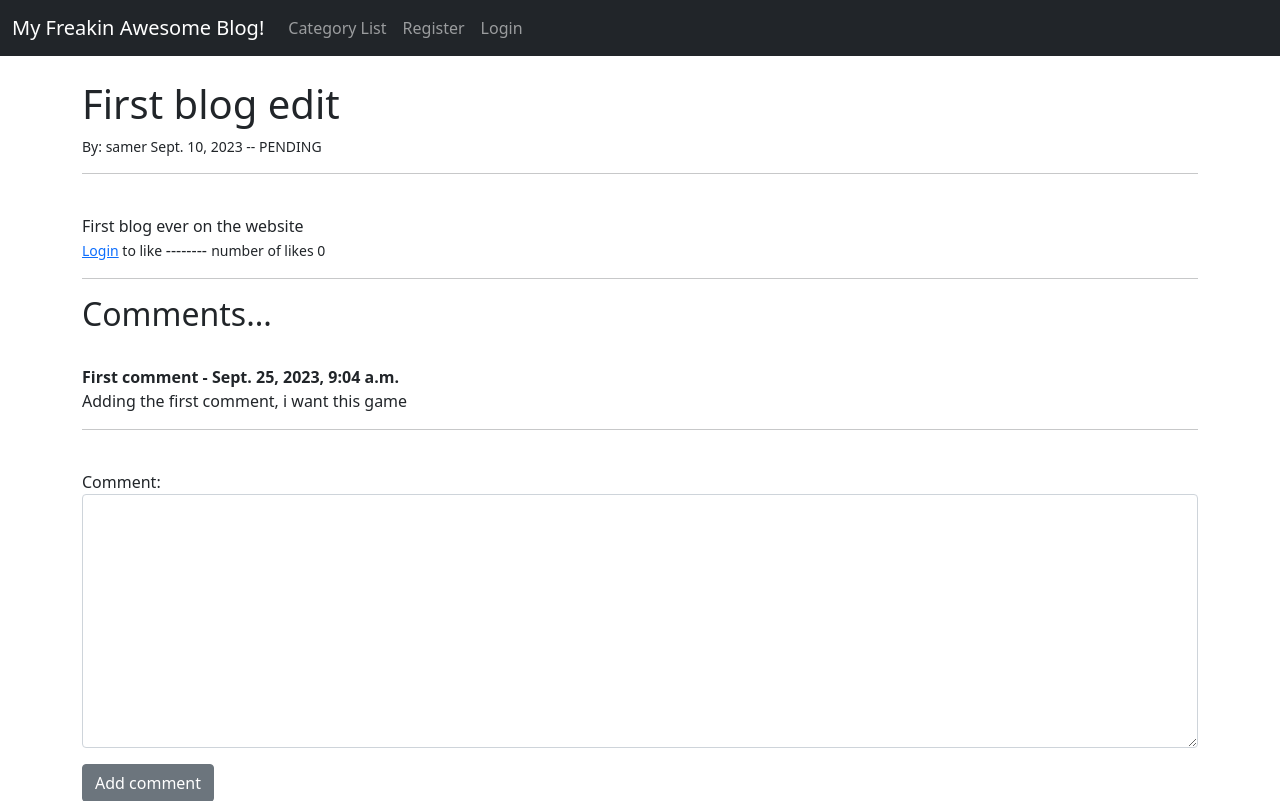
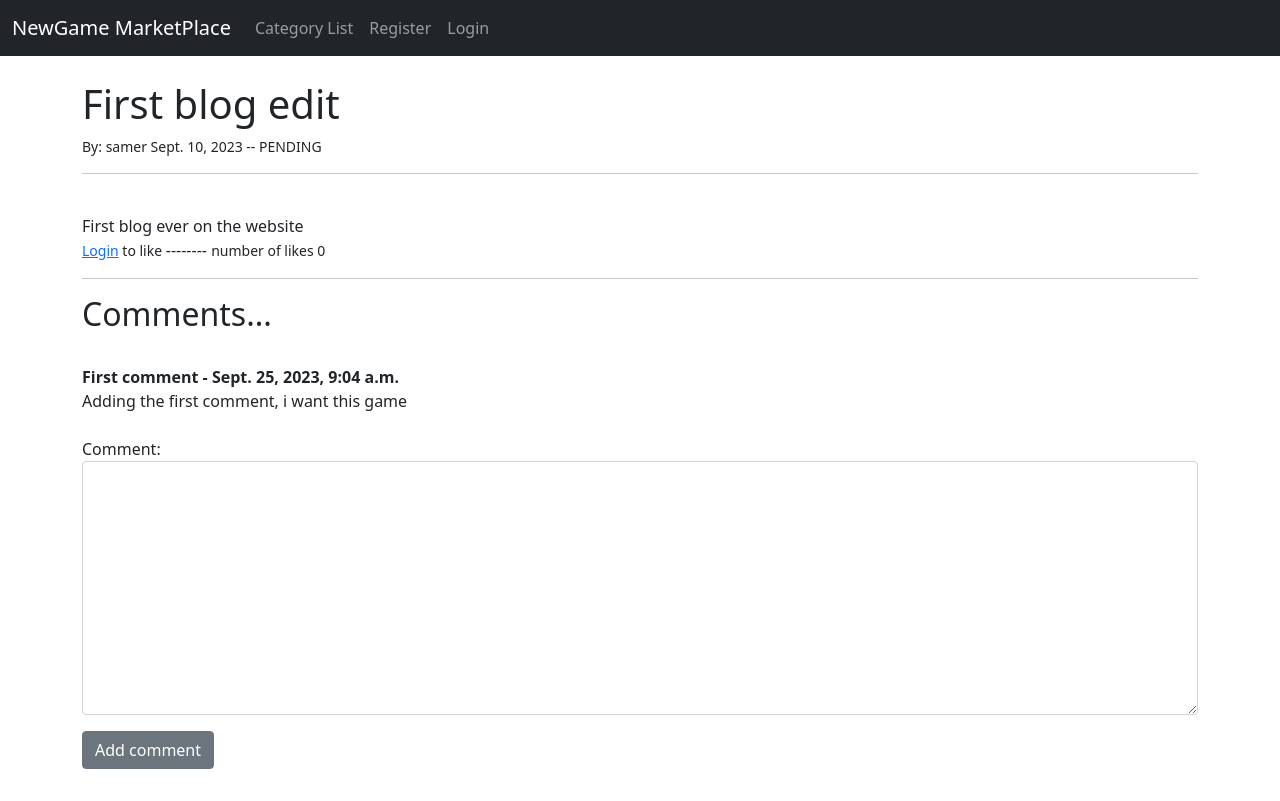
Before and after one commit to Samer98/simpleblog, a Django app: page /article/1 in a window 1280 px wide. Shown: the top 801 px of the page. Run offline with Django 4.2, Linux system fonts and the light colour scheme; data comes from the database, SQL or seed files in the repository; both versions use the stored data as it was after the commit; some libraries are stand-ins or nearby versions.

Commit message:
fixing issues

```diff
--- a/theblog/forms.py
+++ b/theblog/forms.py
@@ -50,4 +50,4 @@ class SendMessageForm(forms.ModelForm):
         fields = ('message',)
 
         widgets = {
-            'message': forms.Textarea(attrs={'class': 'form-control'}),}
+            'message': forms.Textarea(attrs={'class': 'form-control','placeholder':"Write your phone Number for better communcation"}),}
--- a/theblog/templates/article_details.html
+++ b/theblog/templates/article_details.html
@@ -30,6 +30,8 @@
     <br/>
 
     {% if user.is_authenticated%}
+
+
         <form action ="{% url 'like_post' post.pk %}" method="POST">
             {% csrf_token %}
             {% if liked%}
@@ -41,9 +43,7 @@
             {% endif %}
             {{total_likes}} Likes
         </form>
-                <a href ="{% url 'send_message' post.pk %}"  class ="btn btn-danger"> send message </a>
-
-        </form>
+        <a href ="{% url 'send_message' post.pk %}"  class ="btn btn-danger"> send message </a>
     {% else %}
     <small>  <a href="{% url 'login'%}"> Login</a> to like </small> -------- <small> number of likes {{total_likes}}  </small>
     {% endif %}
@@ -57,7 +57,6 @@
     {{comment.comment}}
     <br>
     {% endfor %}
-<hr>
 <br/>
 
     <div class = "form-group" >
--- a/theblog/templates/base.html
+++ b/theblog/templates/base.html
@@ -27,7 +27,7 @@
   <body>
     <nav class="navbar navbar-expand-lg navbar-dark bg-dark">
       <div class="container-fluid">
-          <a class="navbar-brand" href="{% url 'home' %}">My Freakin Awesome Blog!</a>
+          <a class="navbar-brand" href="{% url 'home' %}">NewGame MarketPlace</a>
           <button class="navbar-toggler" type="button" data-bs-toggle="collapse" data-bs-target="#navbarSupportedContent" aria-controls="navbarSupportedContent" aria-expanded="false" aria-label="Toggle navigation">
               <span class="navbar-toggler-icon"></span>
           </button>
@@ -51,6 +51,7 @@
                           <a class="nav-link" href="{% url 'category-list' %}">Category List</a>
                       </li>
                   {% endif %}
+
                   {% if user.is_authenticated %}
                       <li class="nav-item">
                           <a class="nav-link" href="{% url 'add_post' %}">Add Post</a>
@@ -62,6 +63,18 @@
                           <a class="nav-link dropdown-toggle" href="#" id="EditProfileDropDown" role="button" data-bs-toggle="dropdown" aria-expanded="false">
                               Profile
                           </a>
+                          <ul class="dropdown-menu" aria-labelledby="navbarDropdown" >
+                            <li><a class="dropdown-item" href="{% url 'edit_profile' %}">Edit Setting</a></li>
+
+                              {% if user.profile.id %}
+                                  <li><a class="dropdown-item" href="{% url 'edit_profile_page' user.profile.id %}">Edit Profile</a></li>
+                                  <li><hr class="dropdown-divider"></li>
+                                  <li><a class="dropdown-item" href="{% url 'show_profile_page' user.profile.id %}">Show Profile Page</a></li>
+                              {% else %}
+                                  <li><a class="dropdown-item" href="{% url 'create_profile_page' %}">Create Profile</a></li>
+                              {% endif %}
+                          </ul>
+                      </li>
                   {% if user.profile.has_new_messages %}
                       <li class="nav-item ms-0">
                           <a href="{% url 'message_detail' user.id %}"> <img src="{% static 'theblog/images/message.png' %}" class="img-fluid rounded-start" width="40" height="40" ></a>
@@ -82,21 +95,10 @@
                           <img src="{% static 'theblog/images/default.jpg' %}" class="img-fluid rounded-start" width="40" height="40"></a>
                       </li>
                     {% endif %}
-                          <ul class="dropdown-menu" aria-labelledby="navbarDropdown">
-                            <li><a class="dropdown-item" href="{% url 'edit_profile' %}">Edit Setting</a></li>
-
-                              {% if user.profile.id %}
-                                  <li><a class="dropdown-item" href="{% url 'edit_profile_page' user.profile.id %}">Edit Profile</a></li>
-                                  <li><hr class="dropdown-divider"></li>
-                                  <li><a class="dropdown-item" href="{% url 'show_profile_page' user.profile.id %}">Show Profile Page</a></li>
-                              {% else %}
-                                  <li><a class="dropdown-item" href="{% url 'create_profile_page' %}">Create Profile</a></li>
-                              {% endif %}
-                          </ul>
-                      </li>
                       <li class="nav-item">
                           <a class="nav-link" href="{% url 'logout' %}">Logout</a>
                       </li>
+
                   {% else %}
                       <li class="nav-item">
                           <a class="nav-link" href="{% url 'register' %}">Register</a>
--- a/theblog/views.py
+++ b/theblog/views.py
@@ -114,11 +114,15 @@ class SendMessageView(CreateView):
         pk = self.kwargs['pk']
         return reverse_lazy("article-detail", kwargs={'pk': pk})
 def MessageView(request,pk):
-    messages = Message.objects.filter(receiver_name_id=pk)
-    receiver = get_object_or_404(User, username=messages[0].receiver_name)
-    receiver.profile.has_new_messages = False
-    receiver.profile.save()
-    print(messages)
+
+    messages = Message.objects.filter(receiver_name_id=pk).order_by('-date_added')
+    try:
+        receiver = get_object_or_404(User, username=messages[0].receiver_name)
+        receiver.profile.has_new_messages = False
+        receiver.profile.save()
+    except:
+        pass
+
     return render(request,'message_detail.html',{'messages':messages,'receiver_id':pk})
 # class MessageView(DetailView):
 #     model = Message
```
Also changed, not shown: db.sqlite3. Lines whose indentation alone changed are shown as unchanged.
